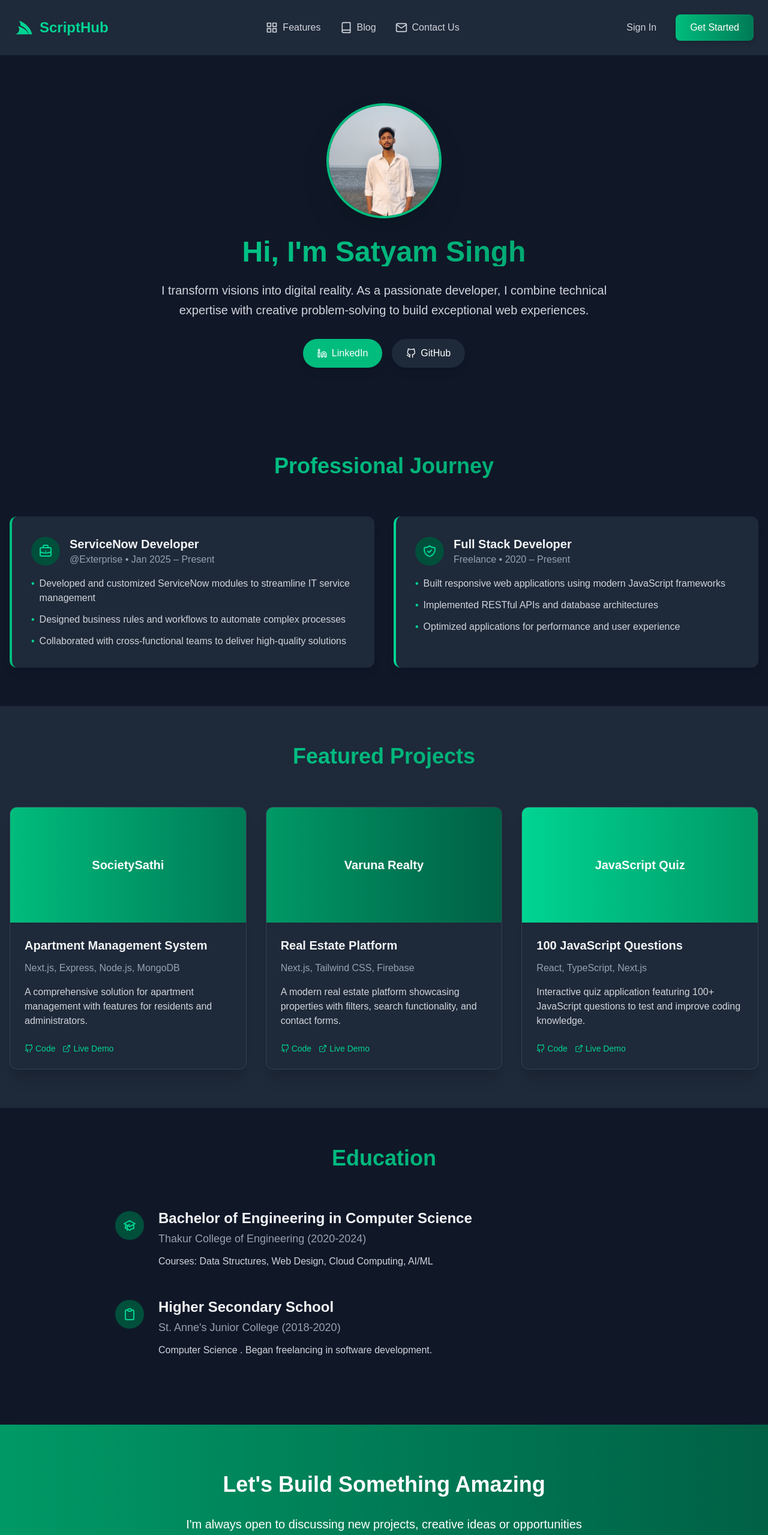
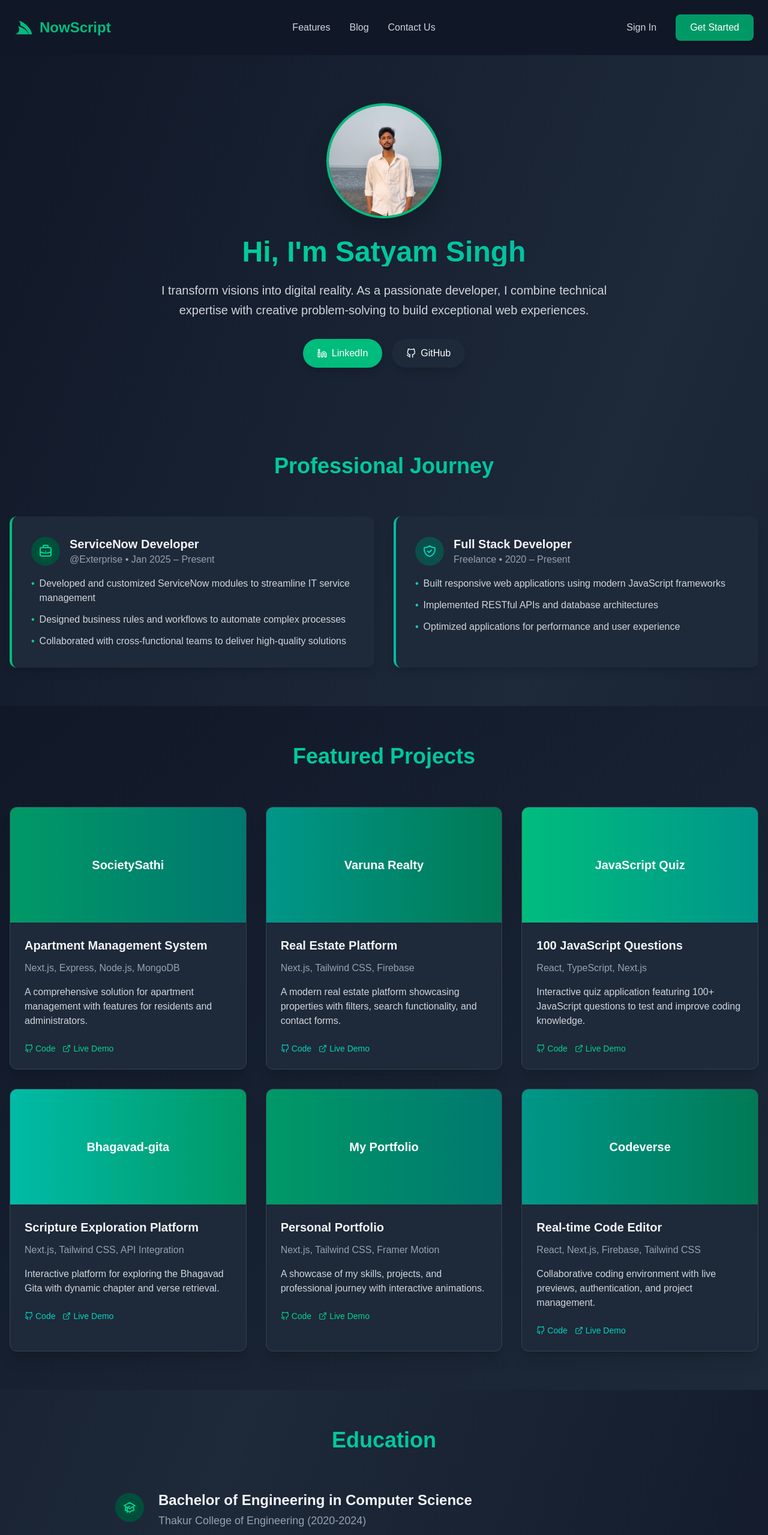
Before and after one commit to satyamgit1/SnowScripting, a Next.js app: page /About_us in a window 1280 px wide. Shown: the top 2559 px of the page at 60% size. Built offline with nearby package versions, Linux system fonts and the light colour scheme; no server answers.

Commit message:
correct the theme

```diff
--- a/pages/About_us.js
+++ b/pages/About_us.js
@@ -2,7 +2,7 @@ import Head from 'next/head';
 import Link from 'next/link';
 import Image from 'next/image';
 import { motion } from 'framer-motion';
-import { FiGithub, FiExternalLink, FiMail, FiLinkedin, FiTwitter, FiGrid, FiStar, FiBook, FiMail as FiContact } from 'react-icons/fi';
+import { FiGithub, FiExternalLink, FiMail, FiLinkedin, FiTwitter } from 'react-icons/fi';
 import { FaServicestack } from 'react-icons/fa';
 import CardSwap, { Card } from './CardSwap'
 
@@ -30,35 +30,26 @@ const hoverEffect = {
 export default function About() {
   return (
     <>
-     <nav className="relative px-6 py-6 flex justify-between items-center max-w-7xl mx-auto bg-gray-800">
+     <nav className="relative px-6 py-6 flex justify-between items-center max-w-7xl mx-auto bg-gray-900">
         <motion.div
           initial={{ opacity: 0, y: -20 }}
           animate={{ opacity: 1, y: 0 }}
           transition={{ duration: 0.5 }}
           className="flex items-center space-x-3"
         >
-          <FaServicestack className="text-3xl text-emerald-400" />
-          <span className="text-2xl font-bold text-emerald-400">ScriptHub</span>
+          <FaServicestack className="text-3xl text-emerald-500" />
+          <span className="text-2xl font-bold text-emerald-500">NowScript</span>
         </motion.div>
         <div className="hidden md:flex items-center space-x-8">
-          <Link href="/features" className="flex items-center space-x-2 text-gray-300 hover:text-emerald-400 transition-colors">
-            <FiGrid className="w-5 h-5" />
-            <span>Features</span>
-          </Link>
-          <Link href="/blog" className="flex items-center space-x-2 text-gray-300 hover:text-emerald-400 transition-colors">
-            <FiBook className="w-5 h-5" />
-            <span>Blog</span>
-          </Link>
-          <Link href="/contact" className="flex items-center space-x-2 text-gray-300 hover:text-emerald-400 transition-colors">
-            <FiContact className="w-5 h-5" />
-            <span>Contact Us</span>
-          </Link>
+          <Link href="/features" className="text-gray-300 hover:text-emerald-400 transition-colors">Features</Link>
+          <Link href="/blog" className="text-gray-300 hover:text-emerald-400 transition-colors">Blog</Link>
+          <Link href="/contact" className="text-gray-300 hover:text-emerald-400 transition-colors">Contact Us</Link>
         </div>
         <div className="flex items-center space-x-4">
           <Link href="/auth" className="px-4 py-2 text-gray-300 hover:text-emerald-400 transition-colors">Sign In</Link>
           <Link
             href="/auth"
-            className="px-6 py-2.5 bg-gradient-to-r from-emerald-500 to-emerald-700 text-white rounded-lg font-medium hover:from-emerald-600 hover:to-emerald-800 transition-all shadow-md hover:shadow-emerald-500/30"
+            className="px-6 py-2.5 bg-emerald-600 text-white rounded-lg font-medium hover:bg-emerald-700 transition-all shadow-md hover:shadow-emerald-500/30"
           >
             Get Started
           </Link>
@@ -70,7 +61,7 @@ export default function About() {
         <link rel="icon" href="/favicon.ico" />
       </Head>
 
-      <div className="bg-gray-900 min-h-screen">
+      <div className="bg-gradient-to-br from-gray-900 via-gray-800 to-gray-900 min-h-screen">
         {/* Hero Section */}
         <motion.section
           initial={{ opacity: 0 }}
@@ -94,7 +85,7 @@ export default function About() {
           </motion.div>
 
           <motion.h1
-            className="text-5xl font-bold text-transparent bg-clip-text bg-gradient-to-r from-emerald-400 to-emerald-600 mb-6"
+            className="text-5xl font-bold text-transparent bg-clip-text bg-gradient-to-r from-emerald-400 to-teal-500 mb-6"
             initial={{ y: -50, opacity: 0 }}
             animate={{ y: 0, opacity: 1 }}
             transition={{ delay: 0.2, duration: 0.8 }}
@@ -144,7 +135,7 @@ export default function About() {
           className="container mx-auto px-4 py-16"
         >
           <motion.h2
-            className="text-4xl font-bold text-center mb-16 text-transparent bg-clip-text bg-gradient-to-r from-emerald-400 to-emerald-600"
+            className="text-4xl font-bold text-center mb-16 text-transparent bg-clip-text bg-gradient-to-r from-emerald-400 to-teal-500"
             variants={item}
           >
             Professional Journey
@@ -186,13 +177,13 @@ export default function About() {
 
             {/* Experience 2 */}
             <motion.div
-              className="bg-gray-800 p-8 rounded-xl shadow-lg border-l-4 border-emerald-400"
+              className="bg-gray-800 p-8 rounded-xl shadow-lg border-l-4 border-teal-500"
               variants={item}
               whileHover={hoverEffect}
             >
               <div className="flex items-center mb-4">
-                <div className="bg-emerald-900 p-3 rounded-full mr-4">
-                  <svg className="w-6 h-6 text-emerald-400" fill="none" stroke="currentColor" viewBox="0 0 24 24">
+                <div className="bg-teal-900 p-3 rounded-full mr-4">
+                  <svg className="w-6 h-6 text-teal-400" fill="none" stroke="currentColor" viewBox="0 0 24 24">
                     <path strokeLinecap="round" strokeLinejoin="round" strokeWidth={2} d="M9 12l2 2 4-4m5.618-4.016A11.955 11.955 0 0112 2.944a11.955 11.955 0 01-8.618 3.04A12.02 12.02 0 003 9c0 5.591 3.824 10.29 9 11.622 5.176-1.332 9-6.03 9-11.622 0-1.042-.133-2.052-.382-3.016z" />
                   </svg>
                 </div>
@@ -203,15 +194,15 @@ export default function About() {
               </div>
               <ul className="space-y-3 text-gray-300">
                 <li className="flex items-start">
-                  <span className="text-emerald-400 mr-2">•</span>
+                  <span className="text-teal-400 mr-2">•</span>
                   Built responsive web applications using modern JavaScript frameworks
                 </li>
                 <li className="flex items-start">
-                  <span className="text-emerald-400 mr-2">•</span>
+                  <span className="text-teal-400 mr-2">•</span>
                   Implemented RESTful APIs and database architectures
                 </li>
                 <li className="flex items-start">
-                  <span className="text-emerald-400 mr-2">•</span>
+                  <span className="text-teal-400 mr-2">•</span>
                   Optimized applications for performance and user experience
                 </li>
               </ul>
@@ -220,9 +211,9 @@ export default function About() {
         </motion.section>
 
         {/* Projects Section */}
-        <section className="container mx-auto px-4 py-16 bg-gray-800">
+        <section className="container mx-auto px-4 py-16 bg-gradient-to-br from-gray-900 to-gray-800">
           <motion.h2
-            className="text-4xl font-bold text-center mb-16 text-transparent bg-clip-text bg-gradient-to-r from-emerald-400 to-emerald-600"
+            className="text-4xl font-bold text-center mb-16 text-transparent bg-clip-text bg-gradient-to-r from-emerald-400 to-teal-500"
             initial={{ opacity: 0, y: 20 }}
             whileInView={{ opacity: 1, y: 0 }}
             transition={{ duration: 0.6 }}
@@ -241,7 +232,7 @@ export default function About() {
               viewport={{ once: true }}
               whileHover={{ y: -10 }}
             >
-              <div className="h-48 bg-gradient-to-r from-emerald-500 to-emerald-700 flex items-center justify-center">
+              <div className="h-48 bg-gradient-to-r from-emerald-600 to-teal-700 flex items-center justify-center">
                 <span className="text-white text-xl font-bold">SocietySathi</span>
               </div>
               <div className="p-6">
@@ -278,7 +269,7 @@ export default function About() {
               viewport={{ once: true }}
               whileHover={{ y: -10 }}
             >
-              <div className="h-48 bg-gradient-to-r from-emerald-600 to-emerald-800 flex items-center justify-center">
+              <div className="h-48 bg-gradient-to-r from-teal-600 to-emerald-700 flex items-center justify-center">
                 <span className="text-white text-xl font-bold">Varuna Realty</span>
               </div>
               <div className="p-6">
@@ -290,7 +281,7 @@ export default function About() {
                     href="https://github.com/satyamgit1/varunarealty"
                     target="_blank"
                     rel="noopener noreferrer"
-                    className="flex items-center text-sm text-emerald-400 hover:text-emerald-300"
+                    className="flex items-center text-sm text-teal-400 hover:text-teal-300"
                   >
                     <FiGithub className="mr-1" /> Code
                   </a>
@@ -298,7 +289,7 @@ export default function About() {
                     href="https://www.varunarealty.com/"
                     target="_blank"
                     rel="noopener noreferrer"
-                    className="flex items-center text-sm text-emerald-400 hover:text-emerald-300"
+                    className="flex items-center text-sm text-teal-400 hover:text-teal-300"
                   >
                     <FiExternalLink className="mr-1" /> Live Demo
                   </a>
@@ -315,7 +306,7 @@ export default function About() {
               viewport={{ once: true }}
               whileHover={{ y: -10 }}
             >
-              <div className="h-48 bg-gradient-to-r from-emerald-400 to-emerald-600 flex items-center justify-center">
+              <div className="h-48 bg-gradient-to-r from-emerald-500 to-teal-600 flex items-center justify-center">
                 <span className="text-white text-xl font-bold">JavaScript Quiz</span>
               </div>
               <div className="p-6">
@@ -342,6 +333,117 @@ export default function About() {
                 </div>
               </div>
             </motion.div>
+
+            {/* Project 4 - Bhagavad-gita */}
+            <motion.div
+              className="bg-gray-800 rounded-xl shadow-xl overflow-hidden border border-gray-700"
+              initial={{ opacity: 0, y: 20 }}
+              whileInView={{ opacity: 1, y: 0 }}
+              transition={{ duration: 0.6, delay: 0.2 }}
+              viewport={{ once: true }}
+              whileHover={{ y: -10 }}
+            >
+              <div className="h-48 bg-gradient-to-r from-teal-500 to-emerald-600 flex items-center justify-center">
+                <span className="text-white text-xl font-bold">Bhagavad-gita</span>
+              </div>
+              <div className="p-6">
+                <h3 className="text-xl font-bold mb-3 text-gray-100">Scripture Exploration Platform</h3>
+                <p className="text-gray-400 mb-4">Next.js, Tailwind CSS, API Integration</p>
+                <p className="text-gray-300 mb-6">Interactive platform for exploring the Bhagavad Gita with dynamic chapter and verse retrieval.</p>
+                <div className="flex space-x-3">
+                  <a
+                    href="https://github.com/satyamgit1/bhagavad_gita"
+                    target="_blank"
+                    rel="noopener noreferrer"
+                    className="flex items-center text-sm text-teal-400 hover:text-teal-300"
+                  >
+                    <FiGithub className="mr-1" /> Code
+                  </a>
+                  <a
+                    href="https://bhagavad-gita-bm6e-git-main-satyamgit1s-projects.vercel.app/"
+                    target="_blank"
+                    rel="noopener noreferrer"
+                    className="flex items-center text-sm text-teal-400 hover:text-teal-300"
+                  >
+                    <FiExternalLink className="mr-1" /> Live Demo
+                  </a>
+                </div>
+              </div>
+            </motion.div>
+
+            {/* Project 5 - Portfolio */}
+            <motion.div
+              className="bg-gray-800 rounded-xl shadow-xl overflow-hidden border border-gray-700"
+              initial={{ opacity: 0, y: 20 }}
+              whileInView={{ opacity: 1, y: 0 }}
+              transition={{ duration: 0.6, delay: 0.4 }}
+              viewport={{ once: true }}
+              whileHover={{ y: -10 }}
+            >
+              <div className="h-48 bg-gradient-to-r from-emerald-600 to-teal-700 flex items-center justify-center">
+                <span className="text-white text-xl font-bold">My Portfolio</span>
+              </div>
+              <div className="p-6">
+                <h3 className="text-xl font-bold mb-3 text-gray-100">Personal Portfolio</h3>
+                <p className="text-gray-400 mb-4">Next.js, Tailwind CSS, Framer Motion</p>
+                <p className="text-gray-300 mb-6">A showcase of my skills, projects, and professional journey with interactive animations.</p>
+                <div className="flex space-x-3">
+                  <a
+                    href="https://github.com/satyamgit1/portfolio"
+                    target="_blank"
+                    rel="noopener noreferrer"
+                    className="flex items-center text-sm text-emerald-400 hover:text-emerald-300"
+                  >
+                    <FiGithub className="mr-1" /> Code
+                  </a>
+                  <a
+                    href="https://portfolio-flame-two-34.vercel.app/"
+                    target="_blank"
+                    rel="noopener noreferrer"
+                    className="flex items-center text-sm text-emerald-400 hover:text-emerald-300"
+                  >
+                    <FiExternalLink className="mr-1" /> Live Demo
+                  </a>
+                </div>
+              </div>
+            </motion.div>
+
+            {/* Project 6 - Codeverse */}
+            <motion.div
+              className="bg-gray-800 rounded-xl shadow-xl overflow-hidden border border-gray-700"
+              initial={{ opacity: 0, y: 20 }}
+              whileInView={{ opacity: 1, y: 0 }}
+              transition={{ duration: 0.6, delay: 0.6 }}
+              viewport={{ once: true }}
+              whileHover={{ y: -10 }}
+            >
+              <div className="h-48 bg-gradient-to-r from-teal-600 to-emerald-700 flex items-center justify-center">
+                <span className="text-white text-xl font-bold">Codeverse</span>
+              </div>
+              <div className="p-6">
+                <h3 className="text-xl font-bold mb-3 text-gray-100">Real-time Code Editor</h3>
+                <p className="text-gray-400 mb-4">React, Next.js, Firebase, Tailwind CSS</p>
+                <p className="text-gray-300 mb-6">Collaborative coding environment with live previews, authentication, and project management.</p>
+                <div className="flex space-x-3">
+                  <a
+                    href="https://github.com/satyamgit1/CodeVerse"
+                    target="_blank"
+                    rel="noopener noreferrer"
+                    className="flex items-center text-sm text-teal-400 hover:text-teal-300"
+                  >
+                    <FiGithub className="mr-1" /> Code
+                  </a>
+                  <a
+                    href="https://code-verse-xi.vercel.app/"
+                    target="_blank"
+                    rel="noopener noreferrer"
+                    className="flex items-center text-sm text-teal-400 hover:text-teal-300"
+                  >
+                    <FiExternalLink className="mr-1" /> Live Demo
+                  </a>
+                </div>
+              </div>
+            </motion.div>
           </div>
         </section>
 
@@ -353,7 +455,7 @@ export default function About() {
           transition={{ duration: 0.8 }}
           viewport={{ once: true }}
         >
-          <h2 className="text-4xl font-bold text-center mb-16 text-transparent bg-clip-text bg-gradient-to-r from-emerald-400 to-emerald-600">
+          <h2 className="text-4xl font-bold text-center mb-16 text-transparent bg-clip-text bg-gradient-to-r from-emerald-400 to-teal-500">
             Education
           </h2>
 
@@ -389,8 +491,8 @@ export default function About() {
               viewport={{ once: true }}
             >
               <div className="flex items-start">
-                <div className="bg-emerald-900 p-3 rounded-full mr-6 mt-1">
-                  <svg className="w-6 h-6 text-emerald-400" fill="none" stroke="currentColor" viewBox="0 0 24 24">
+                <div className="bg-teal-900 p-3 rounded-full mr-6 mt-1">
+                  <svg className="w-6 h-6 text-teal-400" fill="none" stroke="currentColor" viewBox="0 0 24 24">
                     <path strokeLinecap="round" strokeLinejoin="round" strokeWidth={2} d="M9 5H7a2 2 0 00-2 2v12a2 2 0 002 2h10a2 2 0 002-2V7a2 2 0 00-2-2h-2M9 5a2 2 0 002 2h2a2 2 0 002-2M9 5a2 2 0 012-2h2a2 2 0 012 2" />
                   </svg>
                 </div>
@@ -401,12 +503,32 @@ export default function About() {
                 </div>
               </div>
             </motion.div>
+
+            {/* Education Item 3 */}
+            <motion.div
+              whileInView={{ x: [50, 0], opacity: [0, 1] }}
+              transition={{ duration: 0.6, delay: 0.4 }}
+              viewport={{ once: true }}
+            >
+              <div className="flex items-start">
+                <div className="bg-emerald-900 p-3 rounded-full mr-6 mt-1">
+                  <svg className="w-6 h-6 text-emerald-400" fill="none" stroke="currentColor" viewBox="0 0 24 24">
+                    <path strokeLinecap="round" strokeLinejoin="round" strokeWidth={2} d="M12 6.253v13m0-13C10.832 5.477 9.246 5 7.5 5S4.168 5.477 3 6.253v13C4.168 18.477 5.754 18 7.5 18s3.332.477 4.5 1.253m0-13C13.168 5.477 14.754 5 16.5 5c1.747 0 3.332.477 4.5 1.253v13C19.832 18.477 18.247 18 16.5 18c-1.746 0-3.332.477-4.5 1.253" />
+                  </svg>
+                </div>
+                <div>
+                  <h3 className="text-2xl font-bold text-gray-100 mb-1">Secondary School Education</h3>
+                  <p className="text-lg text-gray-400 mb-3">St. Francis High School (2017-2018)</p>
+                  <p className="text-gray-300">Developed discipline and teamwork through academics and sports.</p>
+                </div>
+              </div>
+            </motion.div>
           </div>
         </motion.section>
 
         {/* Contact Section */}
         <motion.section
-          className="bg-gradient-to-r from-emerald-600 to-emerald-800 py-20 px-4 text-white"
+          className="bg-gradient-to-r from-emerald-600 to-teal-700 py-20 px-4 text-white"
           initial={{ opacity: 0 }}
           whileInView={{ opacity: 1 }}
           transition={{ duration: 0.8 }}
@@ -454,7 +576,7 @@ export default function About() {
                 href="https://github.com/satyamgit1"
                 target="_blank"
                 rel="noopener noreferrer"
-                className="text-white hover:text-emerald-300 transition-colors"
+                className="text-white hover:text-emerald-200 transition-colors"
               >
                 <FiGithub className="w-6 h-6" />
               </a>
@@ -462,7 +584,7 @@ export default function About() {
                 href="https://www.linkedin.com/in/satyam-singh-612415223/"
                 target="_blank"
                 rel="noopener noreferrer"
-                className="text-white hover:text-emerald-300 transition-colors"
+                className="text-white hover:text-emerald-200 transition-colors"
               >
                 <FiLinkedin className="w-6 h-6" />
               </a>
@@ -470,7 +592,7 @@ export default function About() {
                 href="https://twitter.com/satyamgit1"
                 target="_blank"
                 rel="noopener noreferrer"
-                className="text-white hover:text-emerald-300 transition-colors"
+                className="text-white hover:text-emerald-200 transition-colors"
               >
                 <FiTwitter className="w-6 h-6" />
               </a>
```
